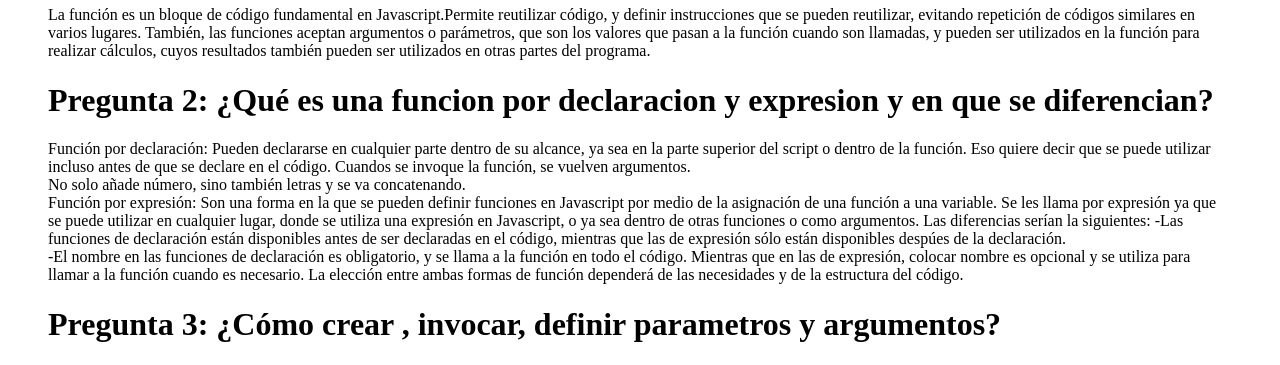
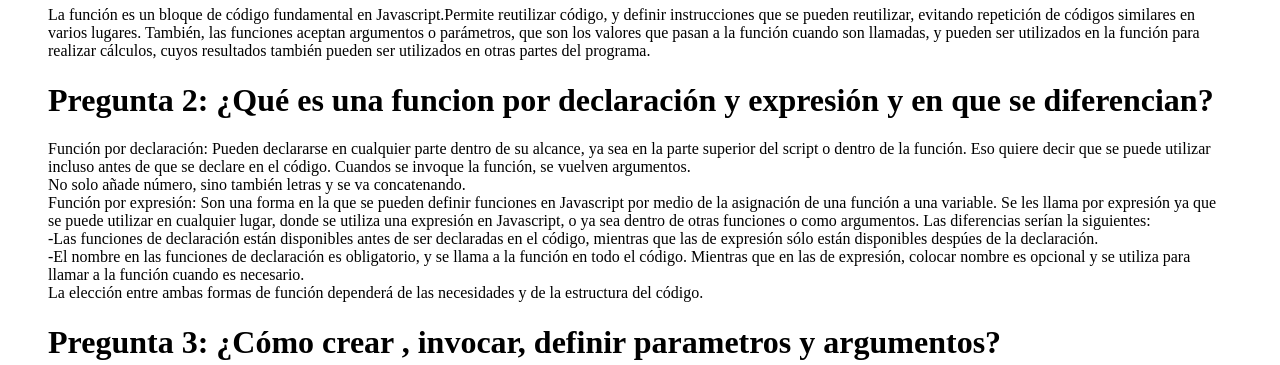
Before and after one commit to GabyRui/Clase19_Ejercicio_clase, a plain HTML site: page index.html in a window 1280 px wide. Shown: the part 100-465 px from the top of the page. Drawn offline with Linux system fonts and the light colour scheme.

Commit message:
other_change

```diff
--- a/index.html
+++ b/index.html
@@ -9,18 +9,18 @@
 <body>
 <h1>Pregunta 1: ¿Qué es una funcion y para que sirve?</h1>
 <p>La función es un bloque de código fundamental en Javascript.Permite reutilizar código, y definir instrucciones que se pueden reutilizar, evitando repetición de códigos similares en varios lugares. También, las funciones aceptan argumentos o parámetros, que son los valores que pasan a la función cuando son llamadas, y pueden ser utilizados en la función para realizar cálculos, cuyos resultados también pueden ser utilizados en otras partes del programa.</p>
-<h1>Pregunta 2: ¿Qué es una funcion por declaracion y expresion y en que se diferencian?</h1>
+<h1>Pregunta 2: ¿Qué es una funcion por declaración y expresión y en que se diferencian?</h1>
 <p>Función por declaración: Pueden declararse en cualquier parte dentro de su alcance, ya sea en la parte superior del script o dentro de la función. Eso quiere decir que se puede utilizar incluso antes de que se declare en el código. Cuandos se invoque la función, se vuelven argumentos. <br>
 
 No solo añade número, sino también letras y se va concatenando. <br>
 
 Función por expresión: Son una forma en la que se pueden definir funciones en Javascript por medio de la asignación de una función a una variable. Se les llama por expresión ya que se puede utilizar en cualquier lugar, donde se utiliza una expresión en Javascript, o ya sea dentro de otras funciones o como argumentos.
 
-Las diferencias serían la siguientes:
+Las diferencias serían la siguientes: <br>
 
 -Las funciones de declaración están disponibles antes de ser declaradas en el código, mientras que las de expresión sólo están disponibles despúes de la declaración. <br>
 
--El nombre en las funciones de declaración es obligatorio, y se llama a la función en todo el código. Mientras que en las de expresión, colocar nombre es opcional y se utiliza para llamar a la función cuando es necesario.
+-El nombre en las funciones de declaración es obligatorio, y se llama a la función en todo el código. Mientras que en las de expresión, colocar nombre es opcional y se utiliza para llamar a la función cuando es necesario. <br>
 
 La elección entre ambas formas de función dependerá de las necesidades y de la estructura del código.
 </p>
```
